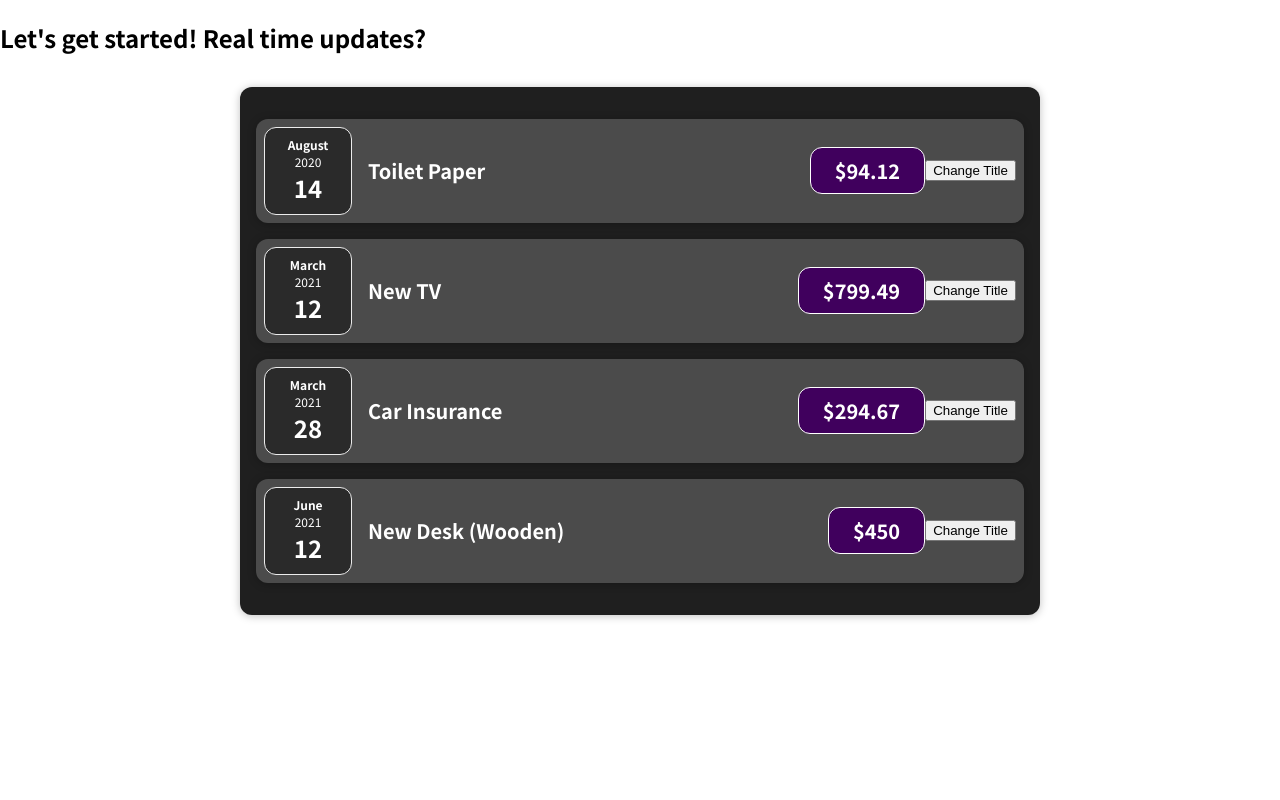
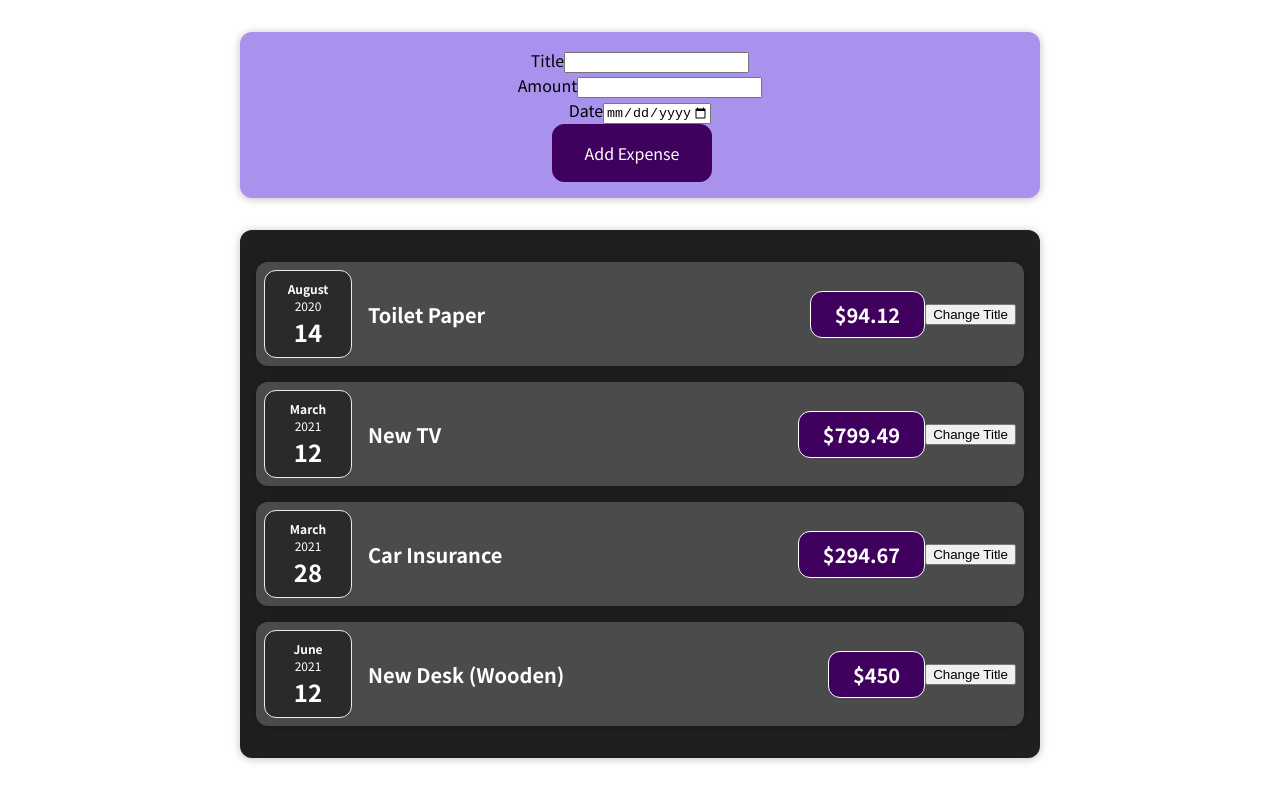
Before and after one commit to mgsrevolver/01-starting-setup, a React (Create React App) app: page / in a window 1280 px wide. Built offline with nearby package versions, Linux system fonts and the light colour scheme.

Commit message:
added prebuilt form with styling

```diff
--- a/src/App.js
+++ b/src/App.js
@@ -1,4 +1,5 @@
 import Expenses from './components/Expenses/Expenses'
+import NewExpense from './components/NewExpense/NewExpense'
 
 function App() {
   const expenses = [
@@ -25,7 +26,7 @@ function App() {
 
   return (
     <div>
-      <h2>Let's get started! Real time updates?</h2>
+      <NewExpense />
       <Expenses items={expenses} />
     </div>
   )
--- a/src/components/Expenses/ExpenseItem.js
+++ b/src/components/Expenses/ExpenseItem.js
@@ -4,7 +4,10 @@ import Card from '../UI/Card'
 import './ExpenseItem.css'
 
 const ExpenseItem = (props) => {
+  // function clickHandler() {}
   const [title, setTitle] = useState(props.title)
+  // [the value, the updating functon]
+  console.log('expense item reevaluated by react')
 
   const clickHandler = () => {
     setTitle('Updated')
--- /dev/null
+++ b/src/components/NewExpense/ExpenseForm.js
@@ -0,0 +1,27 @@
+import './ExpenseForm.css'
+
+const ExpenseForm = () => {
+  return (
+    <form>
+      <div className="new-expense__controls">
+        <div className="new-expense__control">
+          <label>Title</label>
+          <input type="text" />
+        </div>
+        <div className="new-expense__control">
+          <label>Amount</label>
+          <input type="number" min="0.01" step="0.01" />
+        </div>
+        <div className="new-expense__control">
+          <label>Date</label>
+          <input type="date" min="2019-01-01" max="2022-12-31" />
+        </div>
+      </div>
+      <div className="new-expense__actions">
+        <button type="submit">Add Expense</button>
+      </div>
+    </form>
+  )
+}
+
+export default ExpenseForm
--- /dev/null
+++ b/src/components/NewExpense/NewExpense.css
@@ -0,0 +1,38 @@
+.new-expense {
+  background-color: #a892ee;
+  padding: 1rem;
+  margin: 2rem auto;
+  width: 50rem;
+  max-width: 95%;
+  border-radius: 12px;
+  text-align: center;
+  box-shadow: 0 1px 8px rgba(0, 0, 0, 0.25);
+}
+
+.new-expense button {
+  font: inherit;
+  cursor: pointer;
+  padding: 1rem 2rem;
+  border: 1px solid #40005d;
+  background-color: #40005d;
+  color: white;
+  border-radius: 12px;
+  margin-right: 1rem;
+}
+
+.new-expense button:hover,
+.new-expense button:active {
+  background-color: #510674;
+  border-color: #510674;
+}
+
+.new-expense button.alternative {
+  color: #220131;
+  border-color: transparent;
+  background-color: transparent;
+}
+
+.new-expense button.alternative:hover,
+.new-expense button.alternative:active {
+  background-color: #ddb3f8;
+}
--- /dev/null
+++ b/src/components/NewExpense/NewExpense.js
@@ -0,0 +1,13 @@
+import React from 'react'
+import './NewExpense.css'
+import ExpenseForm from './ExpenseForm'
+
+const NewExpense = () => {
+  return (
+    <div className="new-expense">
+      <ExpenseForm />
+    </div>
+  )
+}
+
+export default NewExpense
```
Also changed, not shown: src/components/NewExpense/ExpenseForm.css (added), 1 other file (tests, documents, lock files or other folders).
